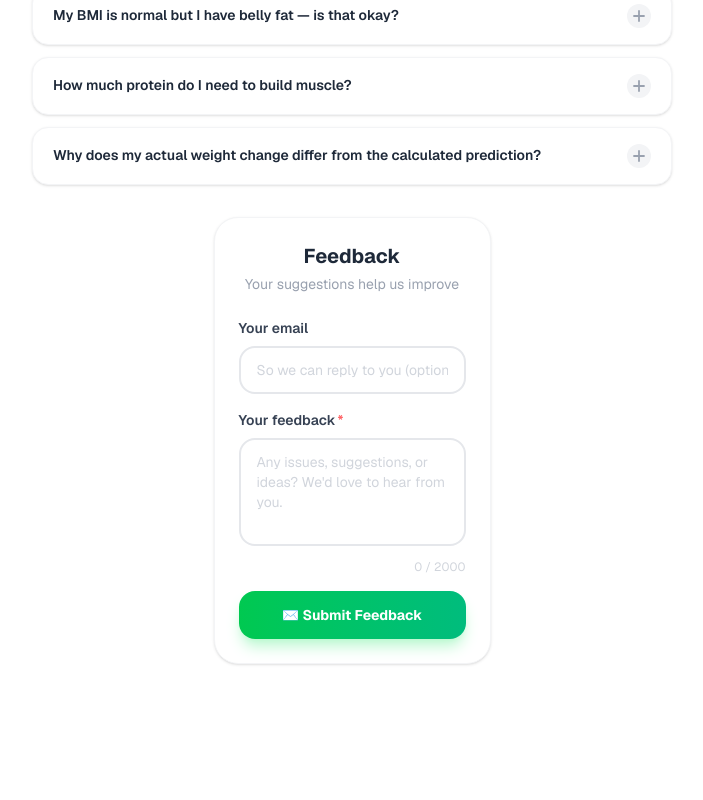
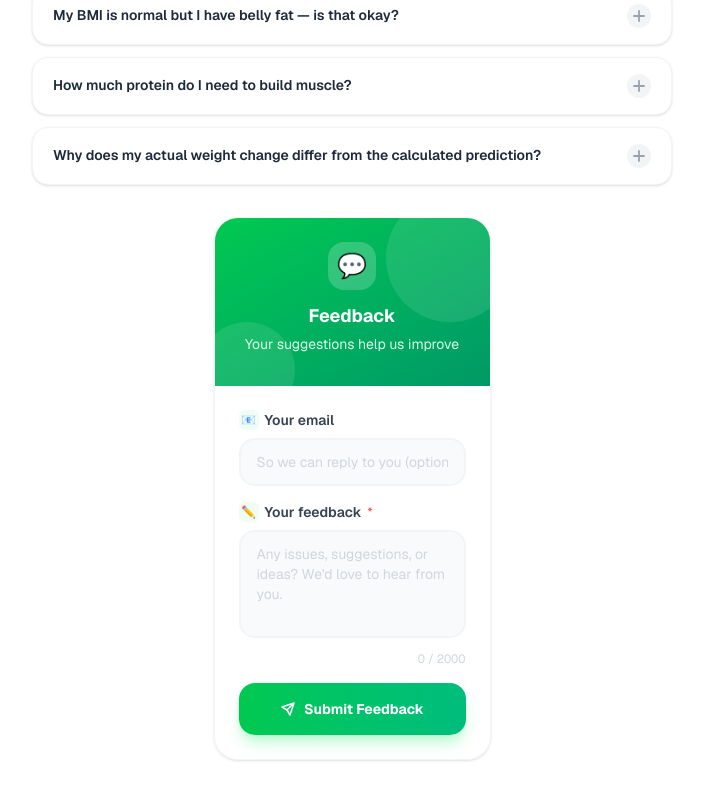
Before and after one commit to jasonzxw/bmi-calculator, a Next.js app: page / in a window 1280 px wide. Shown: the part 1300-2100 px from the top of the page, without its empty margins (288-991 px from the left). Before the commit the page ends 1996 px from the top, so only its background shows below. Built offline with nearby package versions, Linux system fonts and the light colour scheme; no server answers.

Commit message:
feat: 更新feedback样式

```diff
--- a/src/components/FeedbackForm.tsx
+++ b/src/components/FeedbackForm.tsx
@@ -6,7 +6,7 @@ import { useI18n } from "@/locales";
 type Status = "idle" | "submitting" | "success" | "error";
 
 export default function FeedbackForm() {
-  const { t } = useI18n();
+  const { t, locale } = useI18n();
   const f = t.feedback;
 
   const [email, setEmail] = useState("");
@@ -33,7 +33,6 @@ export default function FeedbackForm() {
   const handleSubmit = async (e: React.FormEvent) => {
     e.preventDefault();
     if (!validate()) return;
-
     setStatus("submitting");
     try {
       const res = await fetch("/api/feedback", {
@@ -51,38 +50,50 @@ export default function FeedbackForm() {
     }
   };
 
-  if (status === "success") {
   return (
-      <section className="max-w-2xl mx-auto px-4 pb-8">
-        <div className="bg-green-50 border-2 border-green-200 rounded-3xl p-8 text-center">
-          <div className="text-4xl mb-3">🎉</div>
-          <h3 className="text-lg font-bold text-green-700 mb-1">
-            {f.successTitle}
-          </h3>
-          <p className="text-sm text-green-600">{f.successDesc}</p>
+    <section className="max-w-2xl mx-auto px-4 pb-12">
+      <div className="rounded-3xl overflow-hidden border border-gray-100 shadow-sm">
+
+        {/* 渐变顶部装饰区 */}
+        <div className="bg-gradient-to-br from-green-500 to-emerald-600 px-6 pt-6 pb-8 text-white text-center relative overflow-hidden">
+          {/* 背景装饰圆 */}
+          <div className="absolute -top-6 -right-6 w-32 h-32 bg-white/10 rounded-full" />
+          <div className="absolute -bottom-8 -left-4 w-24 h-24 bg-white/10 rounded-full" />
+
+          <div className="relative">
+            <div className="w-12 h-12 bg-white/20 rounded-2xl flex items-center justify-center text-2xl mx-auto mb-3">
+              💬
+            </div>
+            <h2 className="text-lg font-bold">{f.title}</h2>
+            <p className="text-sm text-green-100 mt-1">{f.subtitle}</p>
+          </div>
+        </div>
+
+        {/* 表单区 / 成功状态 */}
+        <div className="bg-white px-6 py-6">
+          {status === "success" ? (
+            <div className="py-6 text-center space-y-3 animate-fadeIn">
+              <div className="w-16 h-16 bg-green-50 rounded-full flex items-center justify-center text-3xl mx-auto">
+                🎉
+              </div>
+              <h3 className="text-base font-bold text-gray-800">{f.successTitle}</h3>
+              <p className="text-sm text-gray-500 leading-relaxed">{f.successDesc}</p>
               <button
                 onClick={() => setStatus("idle")}
-            className="mt-4 text-sm text-green-600 underline underline-offset-2"
+                className="mt-2 inline-flex items-center gap-1.5 text-sm text-green-600 font-medium hover:text-green-700 transition-colors"
               >
-            {t.result.recalculate.replace("重新计算", "再次反馈").replace("Recalculate", "Submit another")}
+                <svg width="14" height="14" viewBox="0 0 14 14" fill="none">
+                  <path d="M11 7H3M6 4L3 7l3 3" stroke="currentColor" strokeWidth="1.5" strokeLinecap="round" strokeLinejoin="round"/>
+                </svg>
+                {locale === "zh" ? "再次反馈" : "Submit another"}
               </button>
             </div>
-      </section>
-    );
-  }
-
-  return (
-    <section className="max-w-2xl mx-auto px-4 pb-8">
-      <div className="bg-white rounded-3xl border border-gray-100 shadow-sm p-6">
-        <div className="text-center mb-6">
-          <h2 className="text-xl font-bold text-gray-800">{f.title}</h2>
-          <p className="text-sm text-gray-400 mt-1">{f.subtitle}</p>
-        </div>
-
+          ) : (
             <form onSubmit={handleSubmit} className="space-y-4">
               {/* Email */}
               <div>
-            <label className="block text-sm font-semibold text-gray-700 mb-2">
+                <label className="flex items-center gap-1.5 text-sm font-semibold text-gray-700 mb-2">
+                  <span className="w-5 h-5 rounded-md bg-green-50 flex items-center justify-center text-xs">📧</span>
                   {f.emailLabel}
                 </label>
                 <input
@@ -90,22 +101,25 @@ export default function FeedbackForm() {
                   value={email}
                   onChange={(e) => setEmail(e.target.value)}
                   placeholder={f.emailPlaceholder}
-              className={`w-full px-4 py-3 rounded-2xl border-2 bg-white text-gray-800 text-sm focus:outline-none transition-colors placeholder:text-gray-300 ${
+                  className={`w-full px-4 py-3 rounded-2xl border-2 bg-gray-50 text-gray-800 text-sm focus:outline-none focus:bg-white transition-all placeholder:text-gray-300 ${
                     errors.email
                       ? "border-red-300 focus:border-red-400"
-                  : "border-gray-200 focus:border-green-500"
+                      : "border-gray-100 focus:border-green-400"
                   }`}
                 />
                 {errors.email && (
-              <p className="mt-1.5 text-xs text-red-500">⚠️ {errors.email}</p>
+                  <p className="mt-1.5 text-xs text-red-500 flex items-center gap-1">
+                    <span>⚠️</span>{errors.email}
+                  </p>
                 )}
               </div>
 
               {/* Message */}
               <div>
-            <label className="block text-sm font-semibold text-gray-700 mb-2">
+                <label className="flex items-center gap-1.5 text-sm font-semibold text-gray-700 mb-2">
+                  <span className="w-5 h-5 rounded-md bg-green-50 flex items-center justify-center text-xs">✏️</span>
                   {f.messageLabel}
-              <span className="text-red-400 ml-0.5">*</span>
+                  <span className="text-red-400 text-xs">*</span>
                 </label>
                 <textarea
                   value={message}
@@ -113,19 +127,21 @@ export default function FeedbackForm() {
                   placeholder={f.messagePlaceholder}
                   rows={4}
                   maxLength={2000}
-              className={`w-full px-4 py-3 rounded-2xl border-2 bg-white text-gray-800 text-sm focus:outline-none transition-colors placeholder:text-gray-300 resize-none ${
+                  className={`w-full px-4 py-3 rounded-2xl border-2 bg-gray-50 text-gray-800 text-sm focus:outline-none focus:bg-white transition-all placeholder:text-gray-300 resize-none ${
                     errors.message
                       ? "border-red-300 focus:border-red-400"
-                  : "border-gray-200 focus:border-green-500"
+                      : "border-gray-100 focus:border-green-400"
                   }`}
                 />
                 <div className="flex justify-between items-center mt-1.5">
                   {errors.message ? (
-                <p className="text-xs text-red-500">⚠️ {errors.message}</p>
-              ) : (
-                <span />
-              )}
-              <span className={`text-xs ${message.length > 1800 ? "text-orange-400" : "text-gray-300"}`}>
+                    <p className="text-xs text-red-500 flex items-center gap-1">
+                      <span>⚠️</span>{errors.message}
+                    </p>
+                  ) : <span />}
+                  <span className={`text-xs tabular-nums ${
+                    message.length > 1800 ? "text-orange-400 font-medium" : "text-gray-300"
+                  }`}>
                     {message.length} / 2000
                   </span>
                 </div>
@@ -133,8 +149,8 @@ export default function FeedbackForm() {
 
               {/* Error Banner */}
               {status === "error" && (
-            <div className="bg-red-50 border border-red-200 rounded-2xl px-4 py-3 text-sm text-red-600">
-              ⚠️ {f.errorTitle}
+                <div className="bg-red-50 border border-red-200 rounded-2xl px-4 py-3 text-sm text-red-600 flex items-center gap-2">
+                  <span>⚠️</span>{f.errorTitle}
                 </div>
               )}
 
@@ -142,21 +158,28 @@ export default function FeedbackForm() {
               <button
                 type="submit"
                 disabled={status === "submitting"}
-            className="w-full py-3.5 rounded-2xl bg-gradient-to-r from-green-500 to-emerald-500 text-white font-bold text-sm shadow-lg shadow-green-200 hover:shadow-green-300 hover:scale-[1.01] active:scale-[0.99] transition-all disabled:opacity-60 disabled:cursor-not-allowed disabled:scale-100"
+                className="w-full py-4 rounded-2xl bg-gradient-to-r from-green-500 to-emerald-500 text-white text-sm font-bold shadow-lg shadow-green-200 hover:shadow-green-300 hover:scale-[1.01] active:scale-[0.99] transition-all disabled:opacity-60 disabled:cursor-not-allowed disabled:scale-100"
               >
                 {status === "submitting" ? (
                   <span className="flex items-center justify-center gap-2">
                     <svg className="animate-spin w-4 h-4" viewBox="0 0 24 24" fill="none">
-                  <circle className="opacity-25" cx="12" cy="12" r="10" stroke="currentColor" strokeWidth="4" />
-                  <path className="opacity-75" fill="currentColor" d="M4 12a8 8 0 018-8v8z" />
+                      <circle className="opacity-25" cx="12" cy="12" r="10" stroke="currentColor" strokeWidth="4"/>
+                      <path className="opacity-75" fill="currentColor" d="M4 12a8 8 0 018-8v8z"/>
                     </svg>
                     {f.submitting}
                   </span>
                 ) : (
-              `✉️ ${f.submit}`
+                  <span className="flex items-center justify-center gap-2">
+                    <svg width="16" height="16" viewBox="0 0 16 16" fill="none">
+                      <path d="M14 2L7 9M14 2L10 14l-3-5-5-3 12-4z" stroke="currentColor" strokeWidth="1.5" strokeLinecap="round" strokeLinejoin="round"/>
+                    </svg>
+                    {f.submit}
+                  </span>
                 )}
               </button>
             </form>
+          )}
+        </div>
       </div>
     </section>
   );
```
Lines whose indentation alone changed are shown as unchanged.
